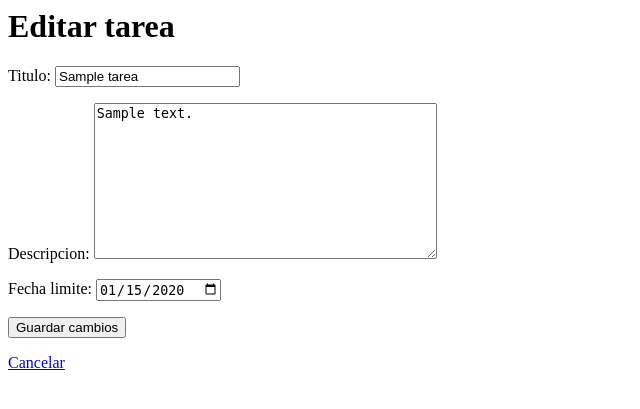
After one commit to CamilaTorres1035/organizador, a Django app: page /editar/1/ in a window 1280 px wide. The commit adds this page. Shown: the top 409 px of the page, without its empty margins (0-640 px from the left). Run offline with Django 5.2, Linux system fonts and the light colour scheme; tables that the repository leaves empty hold one stand-in row (values such as "Sample post").

Commit message:
Add templates and update views for task management
- Added new templates:
    - editar.html: For editing tasks.
    - eliminar_confirmar.html: For confirming task deletion.
- Updated lista.html template for improved task listing.
- Modified views.py to handle new templates and functionality.
- Updated urls.py to include routes for new views.

```diff
--- /dev/null
+++ b/tareas/templates/tareas/editar.html
@@ -0,0 +1,9 @@
+<h1>Editar tarea</h1>
+
+<form method="post">
+    {% csrf_token %}
+    {{form.as_p}}
+    <button type="submit">Guardar cambios</button>
+</form>
+
+<a href="{% url 'lista_tareas' %}">Cancelar</a>
--- a/tareas/templates/tareas/lista.html
+++ b/tareas/templates/tareas/lista.html
@@ -14,7 +14,9 @@
 
         {% for tarea in tareas %}
             <li>
-                <strong>{{tarea.titulo}}</strong> - {{tarea.descripcion}} - Fecha límite: {{tarea.fecha_limite}}
+                <strong>{{tarea.titulo}}</strong> --- Fecha límite: {{tarea.fecha_limite}}
+                <a href="{% url 'editar_tarea' tarea.pk %}">Editar</a>
+                <a href="{% url 'eliminar_tarea' tarea.pk %}">Eliminar</a>
             </li>
         {% empty %}
             <li>No hay tareas registradas.</li>
--- a/tareas/urls.py
+++ b/tareas/urls.py
@@ -3,5 +3,7 @@ from . import views
 
 urlpatterns = [
     path('', views.lista_tareas, name='lista_tareas'),
-    path('registrar/', views.registrar_tarea, name='registrar_tarea')
+    path('registrar/', views.registrar_tarea, name='registrar_tarea'),
+    path('editar/<int:pk>/', views.editar_tarea, name='editar_tarea'),
+    path('eliminar/<int:pk>/', views.eliminar_tarea, name='eliminar_tarea'),
 ]
--- a/tareas/views.py
+++ b/tareas/views.py
@@ -1,4 +1,4 @@
-from django.shortcuts import render, redirect
+from django.shortcuts import render, redirect, get_object_or_404
 from .models import Tarea
 from django.utils import timezone
 from .forms import TareaForm
@@ -18,3 +18,23 @@ def registrar_tarea(request):
 def lista_tareas(request):
     tareas = Tarea.objects.all().order_by('-fecha_limite')
     return render(request, 'tareas/lista.html', {'tareas':tareas})
+
+def editar_tarea(request, pk):
+    tarea = get_object_or_404(Tarea, pk=pk)
+    if request.method == 'POST':
+        form = TareaForm(request.POST, instance=tarea)
+        if form.is_valid():
+            form.save()
+            return redirect('lista_tareas')
+    else:
+        form = TareaForm(instance=tarea)
+
+    return render(request, 'tareas/editar.html', {'form': form})
+
+def eliminar_tarea(request, pk):
+    tarea = get_object_or_404(Tarea, pk=pk)
+    if request.method == 'POST':
+        tarea.delete()
+        return redirect('lista_tareas')
+
+    return render(request, 'tareas/eliminar_confirmar.html', {'tarea': tarea})
```
Also changed, not shown: tareas/templates/tareas/eliminar_confirmar.html (added, +10 -0 lines), db.sqlite3.
